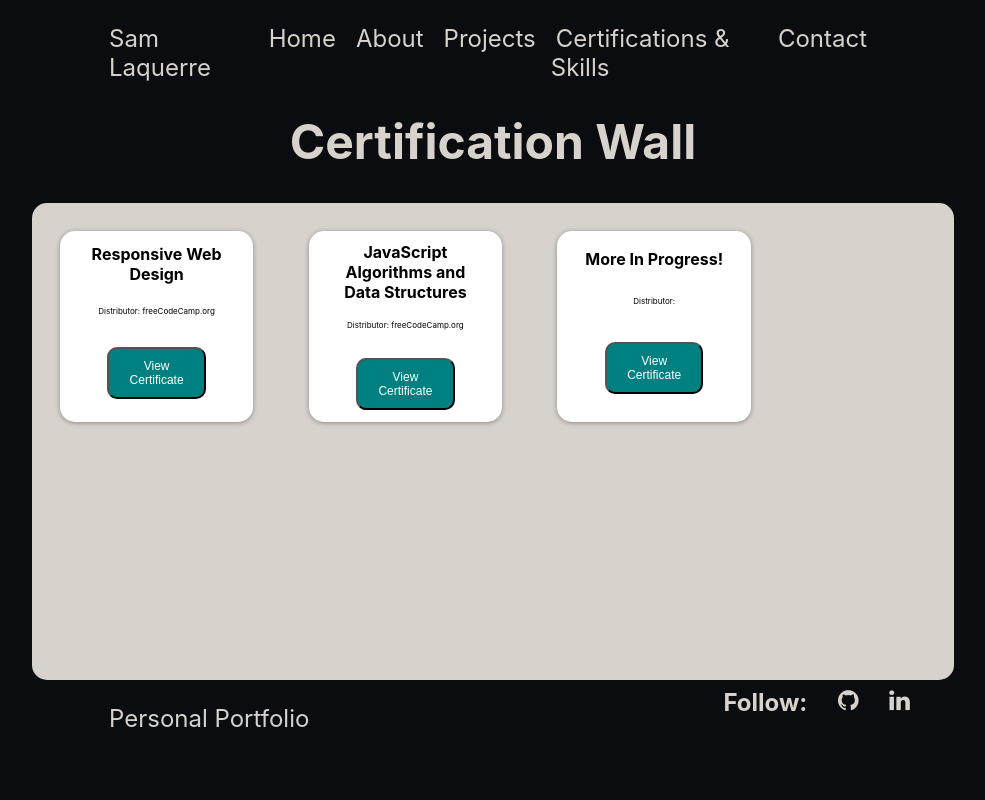
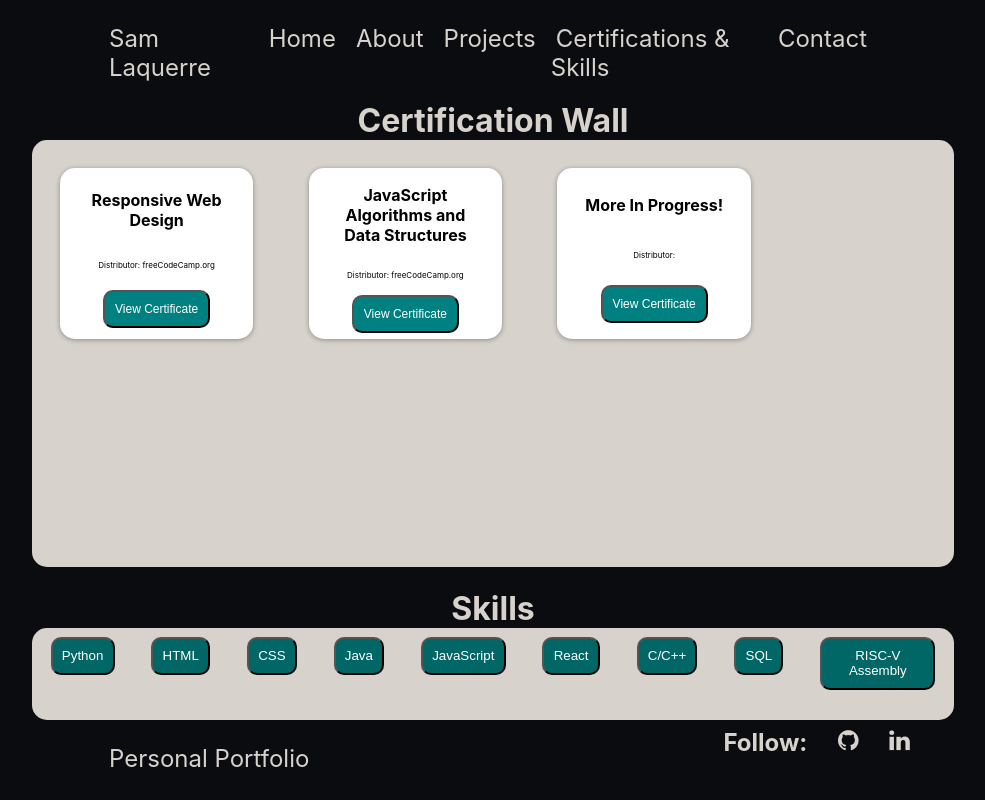
Before and after one commit to sslaquerre07/Personal_Portfolio_Page, a React (Create React App) app in the folder portfolio_page/: page /certifications in a window 1280 px wide. Shown: the whole page, without its empty margins (147-1132 px from the left). Built offline with nearby package versions, Linux system fonts and the light colour scheme.

Commit message:
Skills preliminarily complete

```diff
--- a/portfolio_page/src/App.css
+++ b/portfolio_page/src/App.css
@@ -57,7 +57,7 @@ a{
     padding: 0% 20%;
     font-size: 1.5rem;
     width: 60%;
-    height: 15%;
+    height: 10%;
 }
 
 #social-section{
@@ -189,7 +189,7 @@ tr{
 /* Skills Page Styling */
 
 #certification-wall{
-    height: 90%;
+    height: 70%;
     width: 90%;
     background-color: #d7d2cc;
     border-radius: 15px;
@@ -223,7 +223,6 @@ tr{
 .certificate-button{
     background-color: #008080;
     color: white;
-    margin:20px;
     padding: 10px;
     border-radius: 10px;
     cursor: pointer;
@@ -235,6 +234,37 @@ tr{
     background-color: #006666;
 }
 
-#certification-title{
-    font-size: 3rem;
+.certification-title{
+    font-size: 2rem;
+    margin-bottom: 0;
 }
+
+#skill-list{
+    height: 25%;
+    width: 90%;
+    display: flex;
+    flex-direction: column;
+    align-items: center;
+}
+
+#skill-container{
+    height: 80%;
+    width: 100%;
+    background-color: #d7d2cc;
+    border-radius: 15px;
+    display: flex;
+    overflow-x: auto;
+    overflow-y: hidden;
+}
+
+.skill{
+    height: fit-content;
+    width: fit-content;
+    color: white;
+    text-align: center;
+    margin: 1% 2%;
+    padding: 1%;
+    background-color: #006666;
+    border-radius: 10px;
+
+}
--- a/portfolio_page/src/component/Certifications.js
+++ b/portfolio_page/src/component/Certifications.js
@@ -1,4 +1,4 @@
-import React, {createContext, useContext} from 'react';
+import React, {createContext} from 'react';
 import Header from './Header';
 import Footer from './Footer';
 import Certificate from './Certificate';
@@ -24,6 +24,18 @@ const certificates = [
     }
 ]
 
+const skills = [
+    "Python",
+    "HTML",
+    "CSS",
+    "Java",
+    "JavaScript",
+    "React",
+    "C/C++",
+    "SQL",
+    "RISC-V Assembly"
+]
+
 export const CertificateContext = createContext(null);
 
 function createCertificate(certificate) {
@@ -40,14 +52,19 @@ function certifications() {
         <div className='page'>
             <Header />
             <div className="body vertical">
-                <h1 id="certification-title">Certification Wall</h1>
+                <h1 className="certification-title">Certification Wall</h1>
                 <div id='certification-wall'>
                     {certificates.map((certificate) => {
                         return(createCertificate(certificate));
                     })}
                 </div>
                 <div id='skill-list'>
-
+                    <h1 className="certification-title">Skills</h1>
+                    <div id='skill-container'>
+                        {skills.map((skill) => {
+                            return(<button className='skill'>{skill}</button>);
+                        })}
+                    </div>
                 </div>
             </div>
             <Footer />
```
